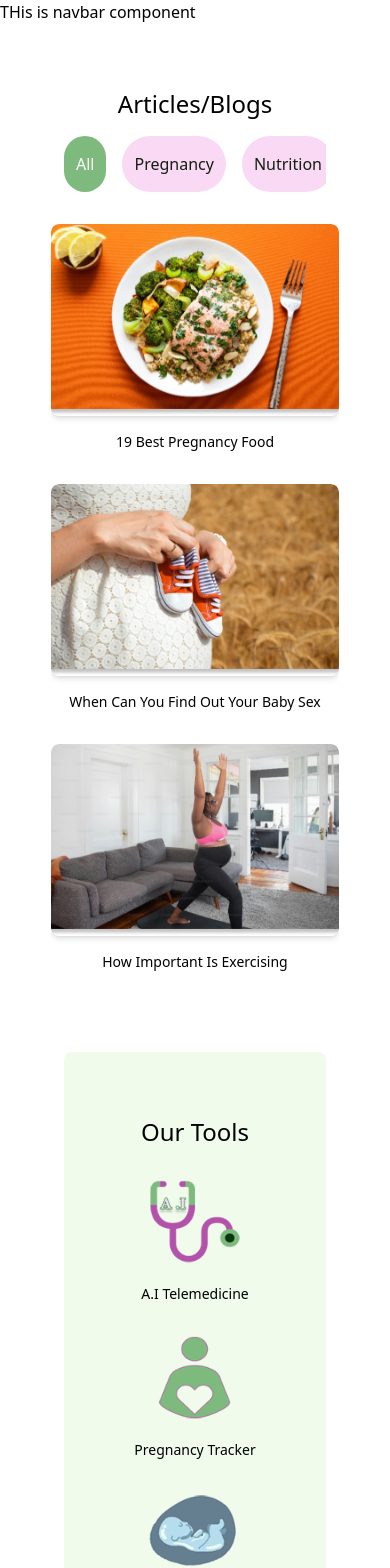
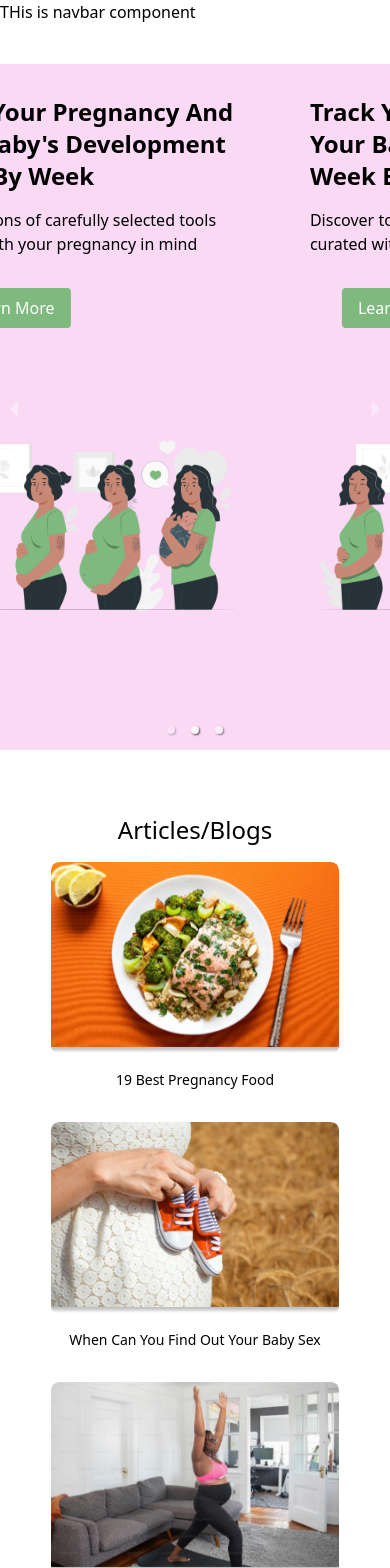
Before and after one commit to Adaobilynda1234/Trakmama-project, a React (Vite) app: page / in a window 390 px wide. Shown: the top 1568 px of the page. Built offline with nearby package versions, Linux system fonts and the light colour scheme; the HTML template or start-up script is replaced by a standard one.

Commit message:
add button display hidden on small screen

```diff
--- a/src/App.jsx
+++ b/src/App.jsx
@@ -5,16 +5,13 @@ import Home from "./pages/Home";
 import SignUp from "./pages/SignUp";
 import Login from "./pages/Login";
 import ErrorPage from "./pages/ErrorPage";
-import Articles from "./components/articles";
-import OurTools from "./components/ourtools";
+
 
 function App() {
   return (
     <>
       <Navbar />
       {/* defining react-router path */}
-      <Articles />
-      <OurTools />
       <Routes>
         <Route path="/" element={<Home />} />
         <Route path="/signup" element={<SignUp />} />
--- a/src/components/articles.jsx
+++ b/src/components/articles.jsx
@@ -35,7 +35,7 @@ const Articles = () => {
     return (
         <section className="py-8 mx-16 my-8 lg:mx-32">
             <h2 className="text-2xl font-medium mb-4 text-center">Articles/Blogs</h2>
-            <div className="flex gap-4 mb-4 overflow-x-scroll lg:justify-center lg:w-[103%]">
+            <div className="hidden md:flex md:gap-4 md:mb-4 md:overflow-x-scroll lg:justify-center lg:w-[103%]">
                 {
                     categories.map((category, index) => (
                         <button key={index}
@@ -47,11 +47,11 @@ const Articles = () => {
                     )
                 }
             </div>
-            <div className="flex flex-col items-center md:flex-row md:flex-nowrap gap-4">
+            <div className="flex flex-col items-center md:items-start md:flex-row md:flex-nowrap gap-4">
                 {articles.map((article, index) => (
                     <div key={index} className="bg-white rounded-lg overflow-hidden">
                         <div className="w-72 h-48 md:w-96">
-                            <img src={article.image} alt={article.title} className=" w-full h-full object-cover shadow-md rounded-lg" />
+                            <img src={article.image} alt={article.title} className=" w-full h-full object-cover md:shadow-md rounded-lg" />
                         </div>
                         <div className="p-4">
                             <h3 className="text-sm font-light text-center">{article.title}</h3>
--- a/src/pages/Home.jsx
+++ b/src/pages/Home.jsx
@@ -1,11 +1,15 @@
 import React from "react";
 import Herocarousel from "../components/Herocarousel";
 import Review from "../components/Review";
+import Articles from "../components/articles";
+import OurTools from "../components/ourtools";
 
 const Home = () => {
   return (
     <div>
       <Herocarousel />
+      <Articles />
+      <OurTools />
       {/* <h1 className="text-center">this is home page</h1> */}
       <Review />
     </div>
```
